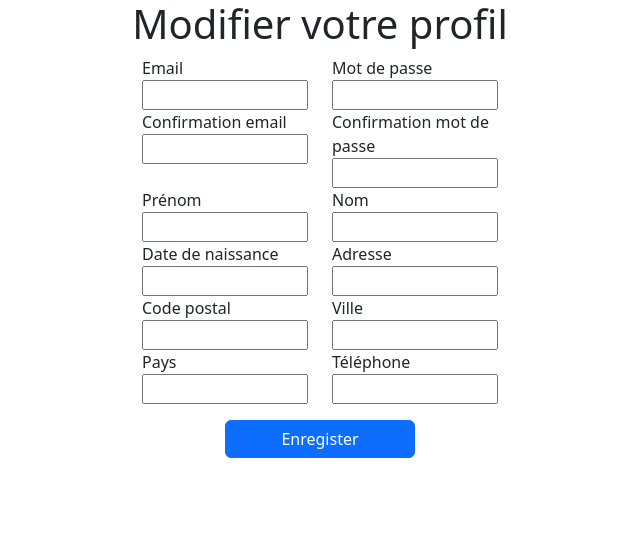
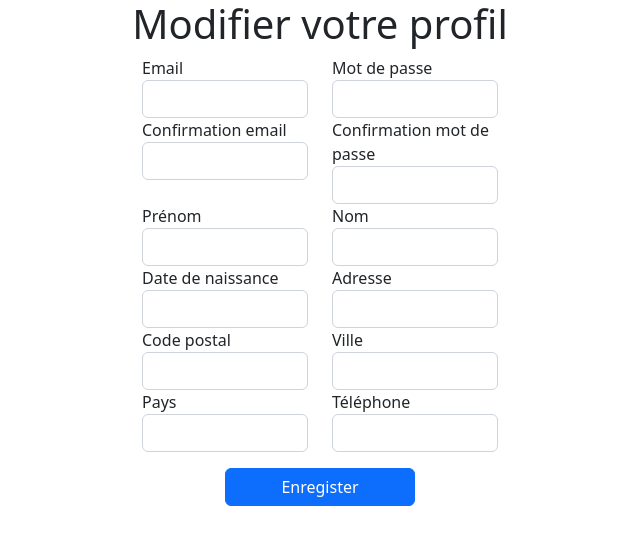
Before and after one commit to Valentin460/projet-annuel-concours-photos, a React (Create React App) app in the folder react_dashboard/: page /userForm in a window 1280 px wide. Shown: the top 544 px of the page, without its empty margins (320-960 px from the left). Built offline with nearby package versions, Linux system fonts and the light colour scheme; no server answers.

Commit message:
Create Home page

```diff
--- a/react_dashboard/src/App.js
+++ b/react_dashboard/src/App.js
@@ -9,6 +9,7 @@ import axios from 'axios'
 import OrganisationForm from "./Components/OrganisationForm";
 import ConcoursForm from "./Components/ConcoursForm";
 import MembreForm from "./Components/MembreForm";
+import Home from './Components/Home';
 
 export const setAuthToken = token => {
   if (token) {
@@ -28,6 +29,7 @@ function App() {
   return (
     <Routes>
       <Route path='/' element={<LoginForm/>}></Route>
+      <Route path='/home' element={<Home/>}></Route>
       <Route path='/userForm' element={<UserForm/>}></Route>
       <Route path='/organisationForm' element={<OrganisationForm/>}></Route>
       <Route path='/concoursForm' element={<ConcoursForm/>}></Route>
--- /dev/null
+++ b/react_dashboard/src/Components/Home.js
@@ -0,0 +1,23 @@
+import React from 'react';
+import { useNavigate } from "react-router-dom";
+
+
+
+function Home() {
+
+    const navigate = useNavigate();
+
+    return (
+        <div className='container'>
+            <div className='row'>
+                <h1 className='text-center mb-5'>Navigation</h1>
+                <button type='button' className='btn btn-primary offset-lg-3 col-lg-2 mb-3' onClick={() => navigate('/userForm')}>Liste des utilisateurs</button>
+                <button type='button' className='btn btn-warning offset-lg-2 col-lg-2 mb-3' onClick={() => navigate('/organisationForm')}>Liste des organisations</button>
+                <button type='button' className='btn btn-info offset-lg-3 col-lg-2' onClick={() => navigate('/concoursForm')}>Liste des concours</button>
+                <button type='button' className='btn btn-success offset-lg-2 col-lg-2' onClick={() => navigate('/membreForm')}>Liste des membres</button>
+            </div>
+        </div>
+    );
+}
+
+export default Home;
--- a/react_dashboard/src/Components/LoginForm.js
+++ b/react_dashboard/src/Components/LoginForm.js
@@ -23,7 +23,7 @@ function LoginForm() {
                 if (jwt) {
                     localStorage.setItem('jwt', jwt);
                     setAuthToken(jwt);
-                    navigate('/userForm')
+                    navigate('/home')
 
                 }
             })
@@ -34,11 +34,11 @@ function LoginForm() {
             <form className='row flex-column align-items-center'>
                 <div className='d-flex flex-column col-4 col-lg-2'>
                     <label htmlFor="username">Username</label>
-                    <input name='username' type={'email'} value={username} onChange={(event) => setUsername(event.target.value)} />
+                    <input name='username' className='form-control' type={'email'} value={username} onChange={(event) => setUsername(event.target.value)} />
                 </div>
                 <div className='d-flex flex-column col-4 col-lg-2 mb-3'>
                     <label htmlFor="password">Password</label>
-                    <input name='password' type={'password'} value={password} onChange={(event) => setPassword(event.target.value)} />
+                    <input name='password' className='form-control' type={'password'} value={password} onChange={(event) => setPassword(event.target.value)} />
                 </div>
                 <button type='button' onClick={() => getConnection()} className='btn btn-primary col-4 col-lg-2'>Connexion</button>
             </form>
--- a/react_dashboard/src/Components/UserForm.js
+++ b/react_dashboard/src/Components/UserForm.js
@@ -104,50 +104,50 @@ function UserForm() {
             <form className='row'>
                 <div className='d-flex flex-column offset-lg-4 col-lg-2'>
                     <label htmlFor='email'>Email</label>
-                    <input name='email' type={'email'} value={user.email} onChange={(event) => emailValidation(event)} />
+                    <input name='email' type={'email'} className='form-control' value={user.email} onChange={(event) => emailValidation(event)} />
 
                     <label htmlFor='confirmEmail'>Confirmation email</label>
-                    <input name='email' type={'email'}  value={newEmail}  onChange={(event) => newEmailValidation(event) }/>
+                    <input name='email' type={'email'} className='form-control'  value={newEmail}  onChange={(event) => newEmailValidation(event) }/>
                     {emailChange ? <p className='text-danger'>L'email ne correspond pas</p>: ''}
                 </div>
                 <div className='d-flex flex-column col-lg-2'>
                     <label htmlFor='password'>Mot de passe</label>
-                    <input type={'password'} name='password' onChange={(event) => setUser({ ...user, password: event.target.value })} />
+                    <input type={'password'} name='password' className='form-control' onChange={(event) => setUser({ ...user, password: event.target.value })} />
 
                     <label htmlFor='confirmPassword'>Confirmation mot de passe</label>
-                    <input type={'password'} name='password' />
+                    <input type={'password'} name='password' className='form-control'/>
                 </div>
                 <div className='d-flex flex-column offset-lg-4 col-lg-2'>
                     <label htmlFor='firstName'>Prénom</label>
-                    <input name='firstName' value={user.firstName} onChange={(event) => setUser({ ...user, firstName: event.target.value })} />
+                    <input name='firstName' value={user.firstName} className='form-control' onChange={(event) => setUser({ ...user, firstName: event.target.value })} />
                 </div>
                 <div className='d-flex flex-column col-lg-2'>
                     <label htmlFor='lastName'>Nom</label>
-                    <input name='lastName' value={user.name} onChange={(event) => setUser({ ...user, name: event.target.value })} />
+                    <input name='lastName' value={user.name} className='form-control' onChange={(event) => setUser({ ...user, name: event.target.value })} />
                 </div>
                 <div className='d-flex flex-column offset-lg-4 col-lg-2'>
                     <label htmlFor='dateOfBirth'>Date de naissance</label>
-                    <input name='dateOfBirth' value={user.dateBorn} onChange={(event) => setUser({ ...user, dateBorn: event.target.value })} />
+                    <input name='dateOfBirth' value={user.dateBorn} className='form-control' onChange={(event) => setUser({ ...user, dateBorn: event.target.value })} />
                 </div>
                 <div className='d-flex flex-column col-lg-2'>
                     <label htmlFor='address'>Adresse</label>
-                    <input name='address' value={user.adresse} onChange={(event) => setUser({ ...user, adresse: event.target.value })} />
+                    <input name='address' value={user.adresse} className='form-control' onChange={(event) => setUser({ ...user, adresse: event.target.value })} />
                 </div>
                 <div className='d-flex flex-column offset-lg-4 col-lg-2'>
                     <label htmlFor='postalCode'>Code postal</label>
-                    <input name='postalCode' value={user.cp} onChange={(event) => setUser({ ...user, cp: event.target.value })} />
+                    <input name='postalCode' value={user.cp} className='form-control' onChange={(event) => setUser({ ...user, cp: event.target.value })} />
                 </div>
                 <div className='d-flex flex-column col-lg-2'>
                     <label htmlFor='city'>Ville</label>
-                    <input name='city' value={user.city} onChange={(event) => setUser({ ...user, city: event.target.value })} />
+                    <input name='city' value={user.city} className='form-control' onChange={(event) => setUser({ ...user, city: event.target.value })} />
                 </div>
                 <div className='d-flex flex-column offset-lg-4 col-lg-2'>
                     <label htmlFor='country'>Pays</label>
-                    <input name='country' value={user.country} onChange={(event) => setUser({ ...user, country: event.target.value })} />
+                    <input name='country' value={user.country} className='form-control' onChange={(event) => setUser({ ...user, country: event.target.value })} />
                 </div>
                 <div className='d-flex flex-column col-lg-2 mb-3'>
                     <label htmlFor='phoneNumber'>Téléphone</label>
-                    <input name='phoneNumber' value={user.telMobile} onChange={(event) => setUser({ ...user, telMobile: event.target.value })} />
+                    <input name='phoneNumber' value={user.telMobile} className='form-control'  onChange={(event) => setUser({ ...user, telMobile: event.target.value })} />
                 </div>
                 <button type='button' className='btn btn-primary offset-lg-5 col-lg-2' onClick={() => updateUser()}>Enregister</button>
                 {/* <button type='button' className='btn btn-warning offset-lg-5 col-lg-2' onClick={() => console.log(currentEmail)}>log</button> */}
```
